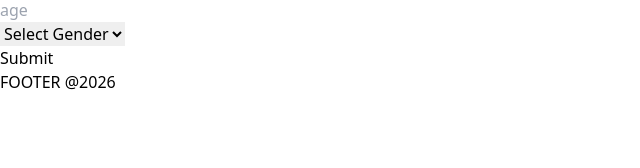
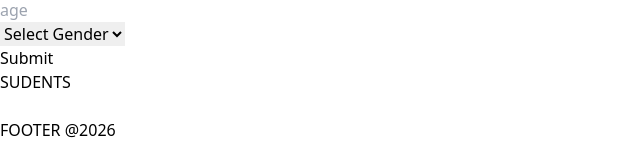
Before and after one commit to MartinOtieno/learning_react2, a React (Vite) app: page / in a window 1280 px wide. Shown: the part 590-758 px from the top of the page, without its empty margins (0-640 px from the left). Built offline with nearby package versions, Linux system fonts and the light colour scheme.

Commit message:
useEffect learning

```diff
--- a/src/App.jsx
+++ b/src/App.jsx
@@ -4,6 +4,7 @@ import Footer from "./components/Footer.jsx"
 // import { useState } from "react"
 import Addlearner from "./components/Addlearner.jsx"
 import { Toaster } from "react-hot-toast"
+import ViewLearners from "./components/ViewLearners.jsx"
 
 
 export default function App() {
@@ -16,6 +17,8 @@ export default function App() {
 
     <Addlearner />
 
+    <ViewLearners/>
+
     <Footer />
 
     <Toaster
--- a/src/components/Addlearner.jsx
+++ b/src/components/Addlearner.jsx
@@ -28,7 +28,7 @@ export default function Addlearner(){
 
 
     return (
-        <div className="h-[85vh]">
+        <div className="h-[40vh]">
             <h3 className="font-bold text-2xl">Add Learner</h3>
             <p>Name: {name}</p>
             <p>Age: {age}</p>
--- /dev/null
+++ b/src/components/ViewLearners.jsx
@@ -0,0 +1,21 @@
+import React from 'react';
+import { useEffect, useState } from "react"
+
+export default function ViewLearners(){
+
+    const [name, setName] = useState("")
+
+    // syntax of use effect
+     // useEffect(function, dependency)
+     useEffect (()=>
+        console.log("Kelvin"), [name]
+    )
+
+
+    return (
+        <div>
+            <h2 className="font-bold text-2xl rounded-lg">SUDENTS{name}</h2>
+            <input onChange={(e)=>setName(e.target.value)} className="border" type="text" />
+        </div>
+    );
+}
```
